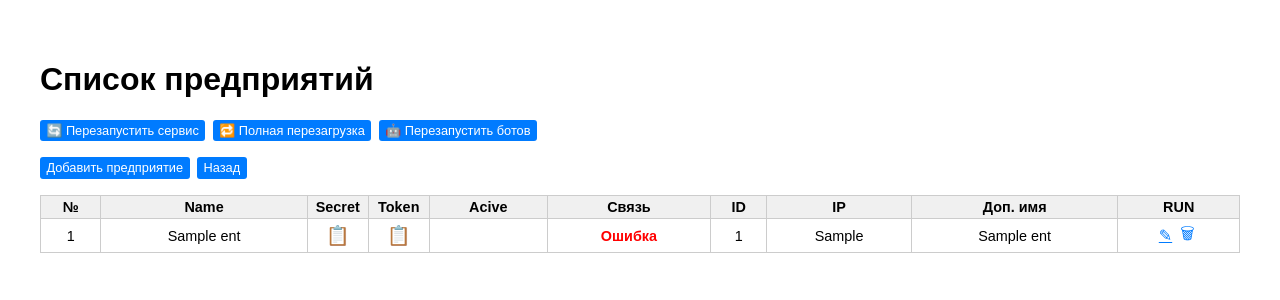
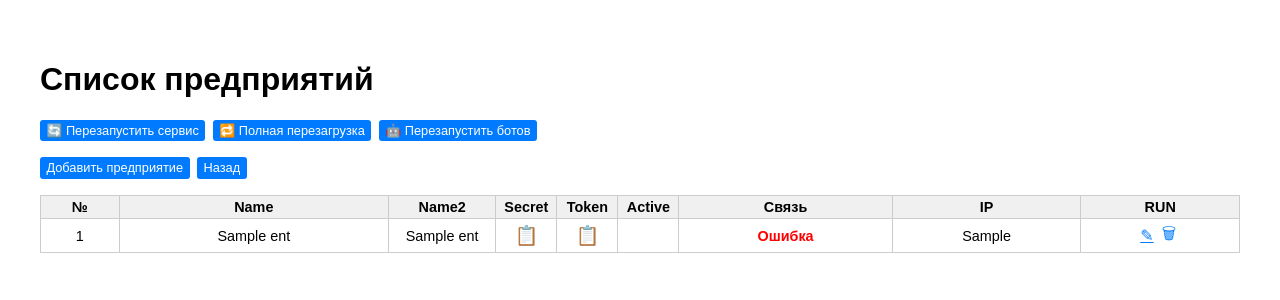
Before and after one commit to Vochi-dev/v3, a Flask app: template app/templates/enterprises.html in a window 1280 px wide. Shown: the top 300 px of the page. Run offline with Flask 3, Linux system fonts and the light colour scheme; the template is opened without the code that fills it: most values are stand-ins (such as "Sample title", 1, 10 or a date in 2020).

Commit message:
Обновлен PID файл и добавлены новые стили для ячеек и кнопок на странице enterprises.html

```diff
--- a/app/templates/enterprises.html
+++ b/app/templates/enterprises.html
@@ -54,6 +54,17 @@
       width: 60px;
       padding: 0;
     }
+    td.name2-cell {
+      width: 100px;
+      max-width: 100px;
+      overflow: hidden;
+      text-overflow: ellipsis;
+      white-space: nowrap;
+    }
+    td.active-cell {
+      width: 60px;
+      padding: 0;
+    }
     .status-active { color: green; font-weight: bold; }
     .status-inactive { color: red; font-weight: bold; }
     .action-icon {
@@ -68,6 +79,24 @@
     }
     #service-buttons {
       margin-bottom: 0.5rem;
+    }
+    .toggle-button {
+      display: flex;
+      align-items: center;
+      justify-content: center;
+      cursor: pointer;
+      font-size: 1.5rem;
+      background: none;
+      border: none;
+      padding: 0;
+      margin: 0 auto;
+      width: 100%;
+    }
+    .toggle-button.active {
+      color: #28a745;
+    }
+    .toggle-button.inactive {
+      color: #dc3545;
     }
   </style>
 </head>
@@ -90,13 +119,12 @@
       <tr>
         <th>№</th>
         <th>Name</th>
+        <th>Name2</th>
         <th>Secret</th>
         <th>Token</th>
-        <th>Acive</th>
+        <th>Active</th>
         <th>Связь</th>
-        <th>ID</th>
         <th>IP</th>
-        <th>Доп. имя</th>
         <th>RUN</th>
       </tr>
     </thead>
@@ -105,20 +133,18 @@
       <tr>
         <td>{{ ent.number }}</td>
         <td>{{ ent.name }}</td>
+        <td class="name2-cell">{{ ent.name2 or '' }}</td>
         <td class="copy-cell">
           <button class="copy-button" onclick="navigator.clipboard.writeText('{{ ent.secret }}')">📋</button>
         </td>
         <td class="copy-cell">
           <button class="copy-button" onclick="navigator.clipboard.writeText('{{ ent.bot_token }}')">📋</button>
         </td>
-        <td>
+        <td class="active-cell">
           {% if ent.bot_available %}
             <form method="post" action="/admin/enterprises/{{ ent.number }}/toggle" style="display:inline;">
-              <button
-                type="submit"
-                class="button {% if not ent.active %}red{% else %}green{% endif %}"
-              >
-                {% if ent.active %}Отключить{% else %}Включить{% endif %}
+              <button type="submit" class="toggle-button {% if ent.active %}active{% else %}inactive{% endif %}">
+                ⚡
               </button>
             </form>
           {% else %}
@@ -132,9 +158,7 @@
             <span class="status-inactive">Ошибка</span>
           {% endif %}
         </td>
-        <td>{{ ent.chat_id }}</td>
         <td>{{ ent.ip }}</td>
-        <td>{{ ent.name2 or '' }}</td>
         <td>
           <a href="/admin/enterprises/{{ ent.number }}/edit" title="Редактировать" class="action-icon">✎</a>
           <span title="Удалить" class="action-icon" onclick="confirmDelete('{{ ent.number }}')">🗑</span>
@@ -145,7 +169,7 @@
       </tr>
       {% else %}
       <tr>
-        <td colspan="10">Нет предприятий</td>
+        <td colspan="9">Нет предприятий</td>
       </tr>
       {% endfor %}
     </tbody>
```
Also changed, not shown: 1 other file.
